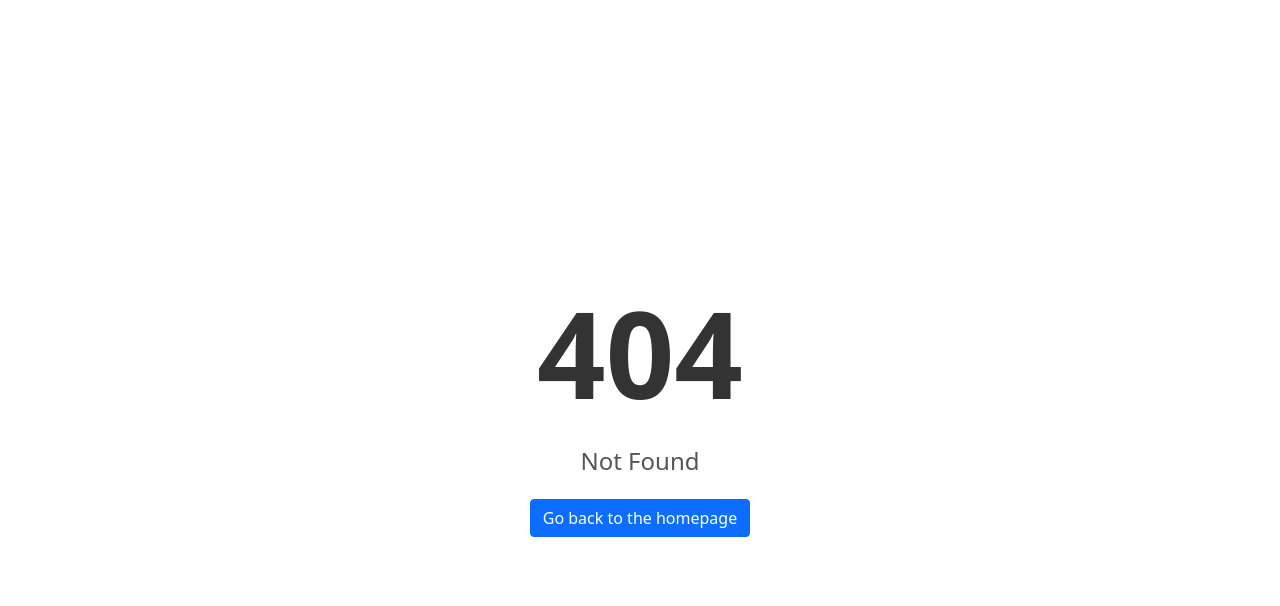
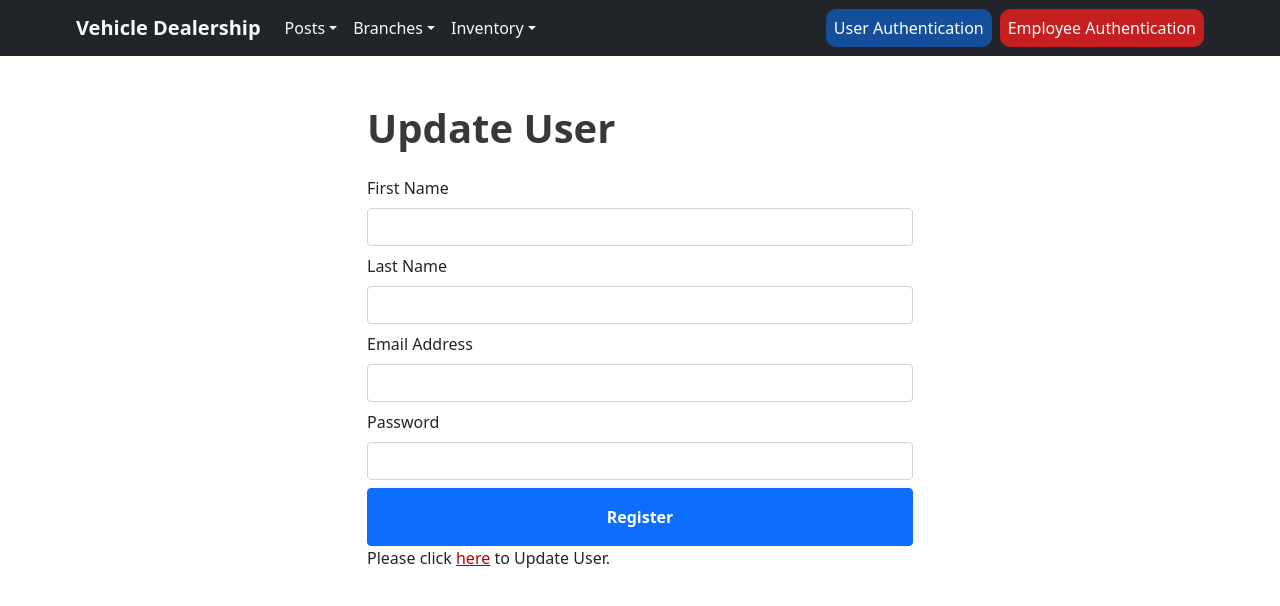
Before and after one commit to momo-github788/ADP372S-Assignment1-Group12-frontend, a Vue app: page /updateUser in a window 1280 px wide. Before the commit this address had no page. Shown: the top 606 px of the page. Built offline with nearby package versions, Linux system fonts and the light colour scheme.

Commit message:
updateUserView page

```diff
--- a/src/router/index.js
+++ b/src/router/index.js
@@ -22,6 +22,7 @@ import LoginUserView from '../views/LoginUserView.vue'
 import LoginEmployeeView from '../views/LoginEmployeeView.vue'
 import UserWatchlistedPostsView from '../views/UserWatchlistedPostsView.vue'
 import EmployeeListPostsView from '../views/EmployeeListPostsView.vue'
+import updateUserView from '../views/updateUserView.vue'
 import authService from '../services/AuthService';
 import { store } from '../store/Store';
 
@@ -117,6 +118,11 @@ const router = createRouter({
       component: LoginEmployeeView
     },
     {
+      path: '/updateUser',
+      name: 'updateUser',
+      component: updateUserView,
+    },
+    {
       path: '/employee-posts',
       name: 'employee-posts',
       component: EmployeeListPostsView,
--- /dev/null
+++ b/src/views/updateUserView.vue
@@ -0,0 +1,112 @@
+<template>
+  <Navbar/>
+  <div class="container mt-5">
+    <div class="row justify-content-center">
+      <div class="col-md-6">
+        <h1 class="mb-4 fw-bold" style="color:rgb(56, 56, 56);">Update User</h1>
+        <form @submit.prevent="handleSubmit">
+          <div class="mb-2">
+            <label for="firstName" class="form-label">First Name</label>
+            <span style="color: red; font-size:.75rem; float: right" v-if="errors.firstName">{{errors.firstName}}</span>
+            <input type="text" class="form-control" id="firstName" name="firstName" v-model="user.name.firstName" required>
+          </div>
+          <div class="mb-2">
+            <label for="lastName" class="form-label">Last Name</label>
+            <span style="color: red; font-size:.75rem; float: right" v-if="errors.lastName">{{errors.lastName}}</span>
+            <input type="text" class="form-control" id="lastName" name="lastName" v-model="user.name.lastName" required>
+          </div>
+          <div class="mb-2">
+            <label for="email" class="form-label">Email Address</label>
+            <span style="color: red; font-size:.75rem; float: right" v-if="errors.emailAddress">{{errors.emailAddress}}</span>
+            <input type="email" class="form-control" id="emailAddress" name="emailAddress" v-model="user.emailAddress" required>
+          </div>
+          <div class="mb-2">
+            <label for="password" class="form-label">Password</label>
+            <span style="color: red; font-size:.75rem; float: right" v-if="errors.password">{{errors.password}}</span>
+            <input type="password" class="form-control" id="password" name="password" v-model="user.password" required>
+          </div>
+          <button type="submit" class="fw-bold btn btn-primary w-100 p-3">Register</button>
+
+          <p>Please click <a style="color:rgb(180, 0, 0);"
+                             href="http://localhost:5173/updateUser">here</a> to Update User.</p>
+        </form>
+      </div>
+    </div>
+  </div>
+
+</template>
+
+<script>
+import { ref, watch } from 'vue'
+import authService from '../services/AuthService'
+import { useToast } from "vue-toastification";
+import router from '../router';
+
+export default {
+  setup() {
+
+    const toast = useToast();
+    const user = ref({
+      name: {
+        firstName: "",
+        lastName: ""
+      },
+      emailAddress: "",
+      password: ""
+    })
+
+    const errors = ref({});
+
+    // Check length < 6
+    const validate = (value) => {
+      value.name.firstName === '' ? errors.value['firstName'] =  "Required" : errors.value['firstName'] =  ""
+      value.name.lastName === '' ? errors.value['lastName'] =  "Required" : errors.value['lastName'] =  ""
+      value.emailAddress === '' ? errors.value['emailAddress'] =  "Required" : errors.value['emailAddress'] =  ""
+      value.password.length < 6 ? errors.value['password'] =  "Minimum of 6 characters" : errors.value['password'] =  ""
+
+      console.log(errors.value)
+    }
+
+    // This runs everytime a change is made to user object, can make validation here to show in real time ..
+    watch(user.value, (newVal,oldVal) => {
+      console.log("in watch")
+      validate(newVal);
+
+      if(errors.value) {
+        return;
+      }
+    })
+
+    const handleSubmit = async () => {
+      if(errors.value.password) {
+        toast.error("Password must be at least 6 characters.");
+        return;
+      }
+      await authService.updateUser(user.value)
+          .then(res => {
+            console.log("res")
+            console.log(res)
+            toast.success("Updated successfully");
+            setTimeout(() => {
+              router.push('/updateUser')
+            }, 1500)
+          }).catch(err => {
+            console.log(err)
+            toast.error("Error updating user, please try again.");
+
+          })
+
+    }
+
+
+
+    return {
+      user, handleSubmit, validate, errors
+    }
+  }
+}
+</script>
+
+<style>
+
+</style>
```
